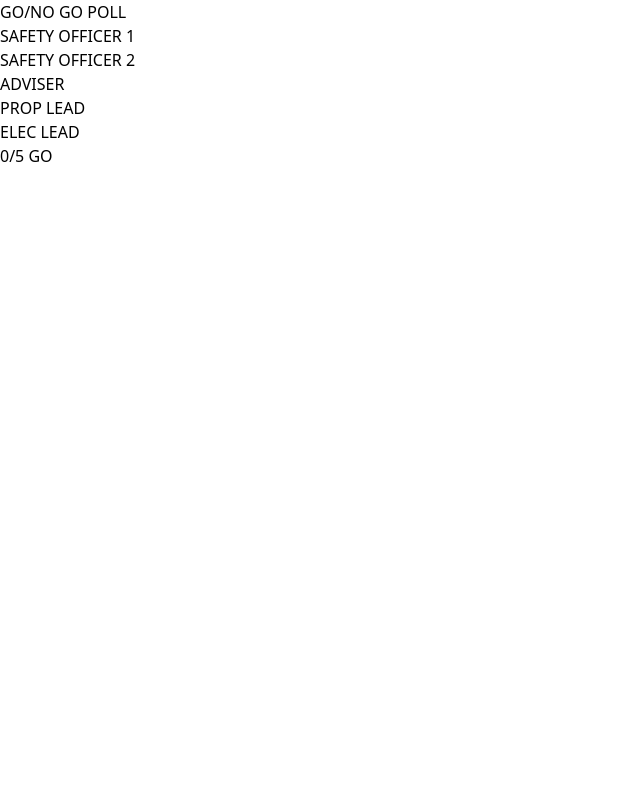
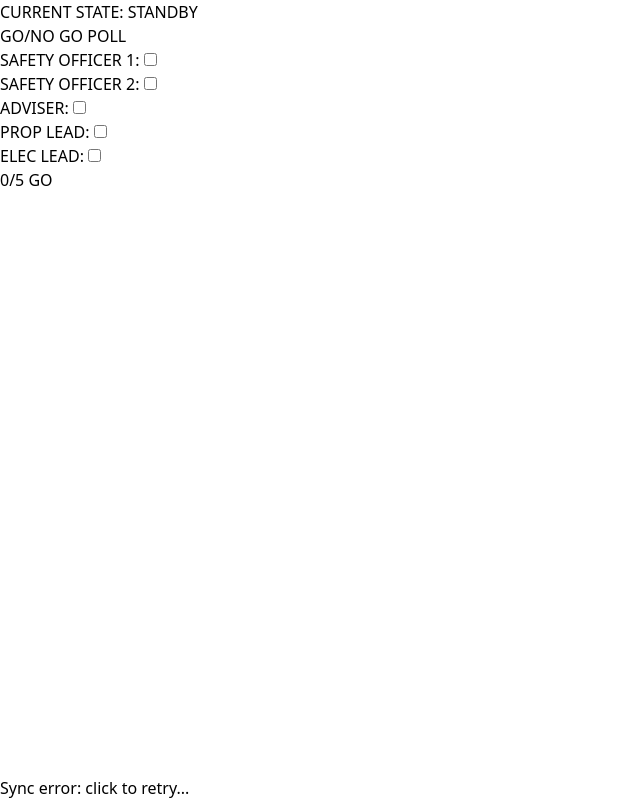
Before and after one commit to CSI-Rockets-Eletronics/ControlCenterUI_2026, a React (Vite) app: page / in a window 1280 px wide. Shown: the whole page, without its empty margins (0-640 px from the left). Built offline with nearby package versions, Linux system fonts and the light colour scheme; no server answers.

Commit message:
Add some panels

```diff
--- a/index.html
+++ b/index.html
@@ -1,13 +1,13 @@
 <!DOCTYPE html>
-<html lang="en">
+<html lang="en" class="h-full">
   <head>
     <meta charset="UTF-8" />
     <link rel="icon" type="image/svg+xml" href="/vite.svg" />
     <meta name="viewport" content="width=device-width, initial-scale=1.0" />
     <title>Vite + React + TS</title>
   </head>
-  <body>
-    <div id="root"></div>
+  <body class="h-full">
+    <div id="root" class="h-full"></div>
     <script type="module" src="/src/main.tsx"></script>
   </body>
 </html>
--- a/src/App.tsx
+++ b/src/App.tsx
@@ -1,14 +1,12 @@
 import CommandSenderProvider from "./components/commandSenderProvider";
-import GoPoll from "./components/goPoll";
+import ControlCenter from "./components/controlCenter";
 import LaunchMachineProvider from "./components/launchMachineProvider";
 
 export default function App() {
   return (
     <LaunchMachineProvider>
       <CommandSenderProvider>
-        <div className="h-full">
-          <GoPoll />
-        </div>
+        <ControlCenter />
       </CommandSenderProvider>
     </LaunchMachineProvider>
   );
--- /dev/null
+++ b/src/components/controlCenter.tsx
@@ -0,0 +1,40 @@
+import { memo } from "react";
+
+import { useLaunchMachineSelector } from "./launchMachineProvider";
+import PreFirePanel from "./preFirePanel";
+import RecoveryPanel from "./recoveryPanel";
+import SyncStatusBanner from "./syncStatusBanner";
+
+export default memo(function ControlCenter() {
+  const isStandby = useLaunchMachineSelector((state) =>
+    state.matches("preFire.operationState.standby")
+  );
+  const isLaunch = useLaunchMachineSelector((state) =>
+    state.matches("preFire.operationState.launch")
+  );
+  const isRecovery = useLaunchMachineSelector((state) =>
+    state.matches("recovery")
+  );
+
+  const currentState = isStandby
+    ? "STANDBY"
+    : isLaunch
+    ? "LAUNCH"
+    : isRecovery
+    ? "RECOVERY"
+    : "UNKNOWN";
+
+  const isPreFire = isStandby || isLaunch;
+
+  const mainPanel = isPreFire ? <PreFirePanel /> : <RecoveryPanel />;
+
+  return (
+    <div className="flex flex-col h-full">
+      <div>
+        <p>CURRENT STATE: {currentState}</p>
+      </div>
+      <div className="grow">{mainPanel}</div>
+      <SyncStatusBanner />
+    </div>
+  );
+});
--- a/src/components/goPoll.tsx
+++ b/src/components/goPoll.tsx
@@ -1,21 +1,92 @@
-function Entry({ pass, children }: { pass: boolean; children: string }) {
+import { memo, useCallback } from "react";
+
+import { type Command } from "@/lib/command";
+
+import { useCommandSender } from "./commandSenderProvider";
+import { useLaunchMachineSelector } from "./launchMachineProvider";
+
+const Entry = memo(function Entry({
+  label,
+  yes,
+  toggleCommand,
+}: {
+  label: string;
+  yes: boolean;
+  toggleCommand: Command;
+}) {
+  const { sendCommand } = useCommandSender();
+
+  const handleChange = useCallback(() => {
+    sendCommand(toggleCommand);
+  }, [sendCommand, toggleCommand]);
+
   return (
     <div>
-      <p>{children}</p>
+      <label>
+        {label}: <input type="checkbox" checked={yes} onChange={handleChange} />
+      </label>
     </div>
   );
-}
+});
 
-export default function goPoll() {
+export default memo(function GoPoll() {
+  const safetyOfficer1Yes = useLaunchMachineSelector((state) =>
+    state.matches("preFire.goPoll.safetyOfficer1.yes")
+  );
+  const safetyOfficer2Yes = useLaunchMachineSelector((state) =>
+    state.matches("preFire.goPoll.safetyOfficer2.yes")
+  );
+  const adviserYes = useLaunchMachineSelector((state) =>
+    state.matches("preFire.goPoll.adviser.yes")
+  );
+  const propLeadYes = useLaunchMachineSelector((state) =>
+    state.matches("preFire.goPoll.propLead.yes")
+  );
+  const elecLeadYes = useLaunchMachineSelector((state) =>
+    state.matches("preFire.goPoll.elecLead.yes")
+  );
+
+  const yesArray = [
+    safetyOfficer1Yes,
+    safetyOfficer2Yes,
+    adviserYes,
+    propLeadYes,
+    elecLeadYes,
+  ];
+  const count = yesArray.filter((yes) => yes).length;
+  const total = yesArray.length;
+
   return (
     <div>
       <p>GO/NO GO POLL</p>
-      <Entry pass={false}>SAFETY OFFICER 1</Entry>
-      <Entry pass={false}>SAFETY OFFICER 2</Entry>
-      <Entry pass={false}>ADVISER</Entry>
-      <Entry pass={false}>PROP LEAD</Entry>
-      <Entry pass={false}>ELEC LEAD</Entry>
-      <p>0/5 GO</p>
+      <Entry
+        label="SAFETY OFFICER 1"
+        yes={safetyOfficer1Yes}
+        toggleCommand="GO_POLL_TOGGLE_SAFETY_OFFICER_1"
+      />
+      <Entry
+        label="SAFETY OFFICER 2"
+        yes={safetyOfficer2Yes}
+        toggleCommand="GO_POLL_TOGGLE_SAFETY_OFFICER_2"
+      />
+      <Entry
+        label="ADVISER"
+        yes={adviserYes}
+        toggleCommand="GO_POLL_TOGGLE_ADVISER"
+      />
+      <Entry
+        label="PROP LEAD"
+        yes={propLeadYes}
+        toggleCommand="GO_POLL_TOGGLE_PROP_LEAD"
+      />
+      <Entry
+        label="ELEC LEAD"
+        yes={elecLeadYes}
+        toggleCommand="GO_POLL_TOGGLE_ELEC_LEAD"
+      />
+      <p>
+        {count}/{total} GO
+      </p>
     </div>
   );
-}
+});
--- /dev/null
+++ b/src/components/preFirePanel.tsx
@@ -0,0 +1,11 @@
+import { memo } from "react";
+
+import GoPoll from "./goPoll";
+
+export default memo(function PreFirePanel() {
+  return (
+    <div>
+      <GoPoll />
+    </div>
+  );
+});
--- /dev/null
+++ b/src/components/recoveryPanel.tsx
@@ -0,0 +1,5 @@
+import { memo } from "react";
+
+export default memo(function RecoveryPanel() {
+  return <div></div>;
+});
--- /dev/null
+++ b/src/components/syncStatusBanner.tsx
@@ -0,0 +1,21 @@
+import { memo } from "react";
+
+import { useCommandSender } from "./commandSenderProvider";
+
+export default memo(function SyncStatusBanner() {
+  const { state, retryBlockingSync } = useCommandSender();
+
+  if (state.matches("blockedUntilSynced")) {
+    return <p>Syncing, please wait...</p>;
+  }
+
+  if (state.matches("syncError")) {
+    return (
+      <button className="w-fit" onClick={retryBlockingSync}>
+        Sync error: click to retry...
+      </button>
+    );
+  }
+
+  return null;
+});
```
